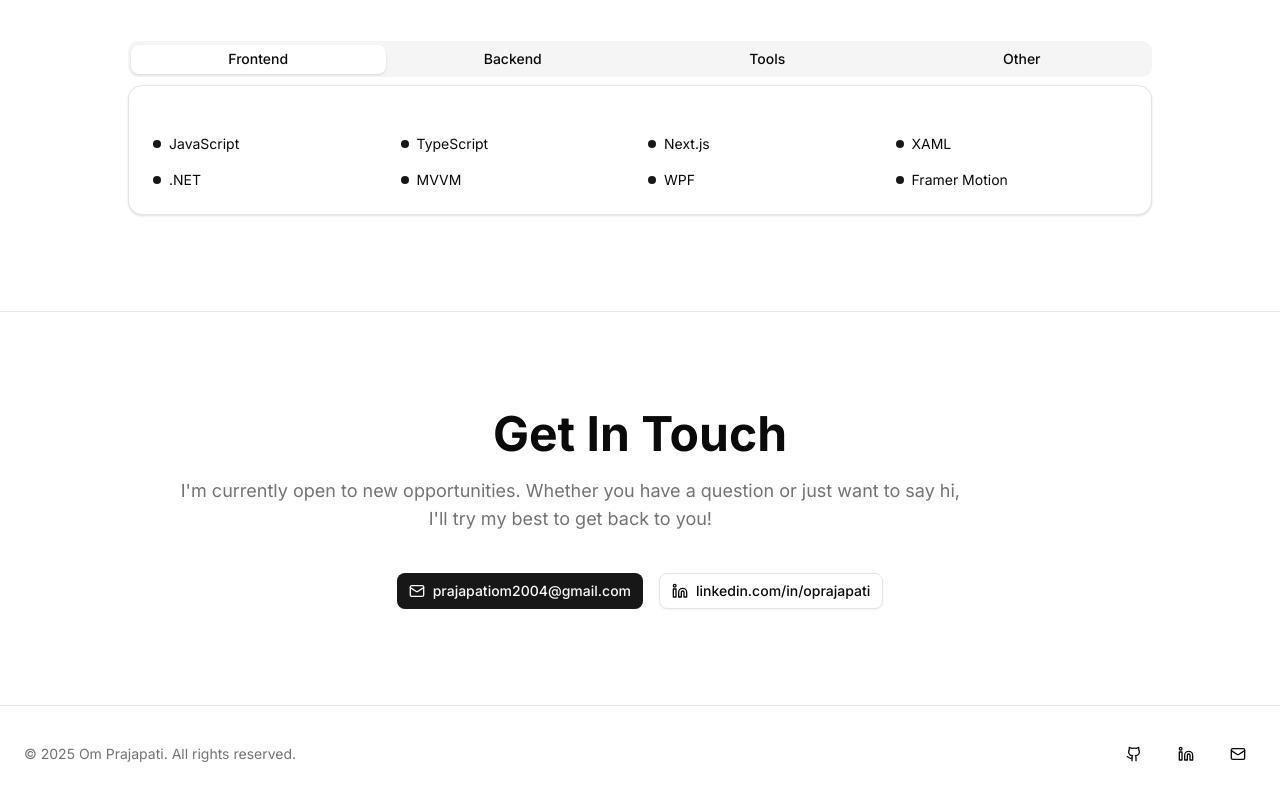
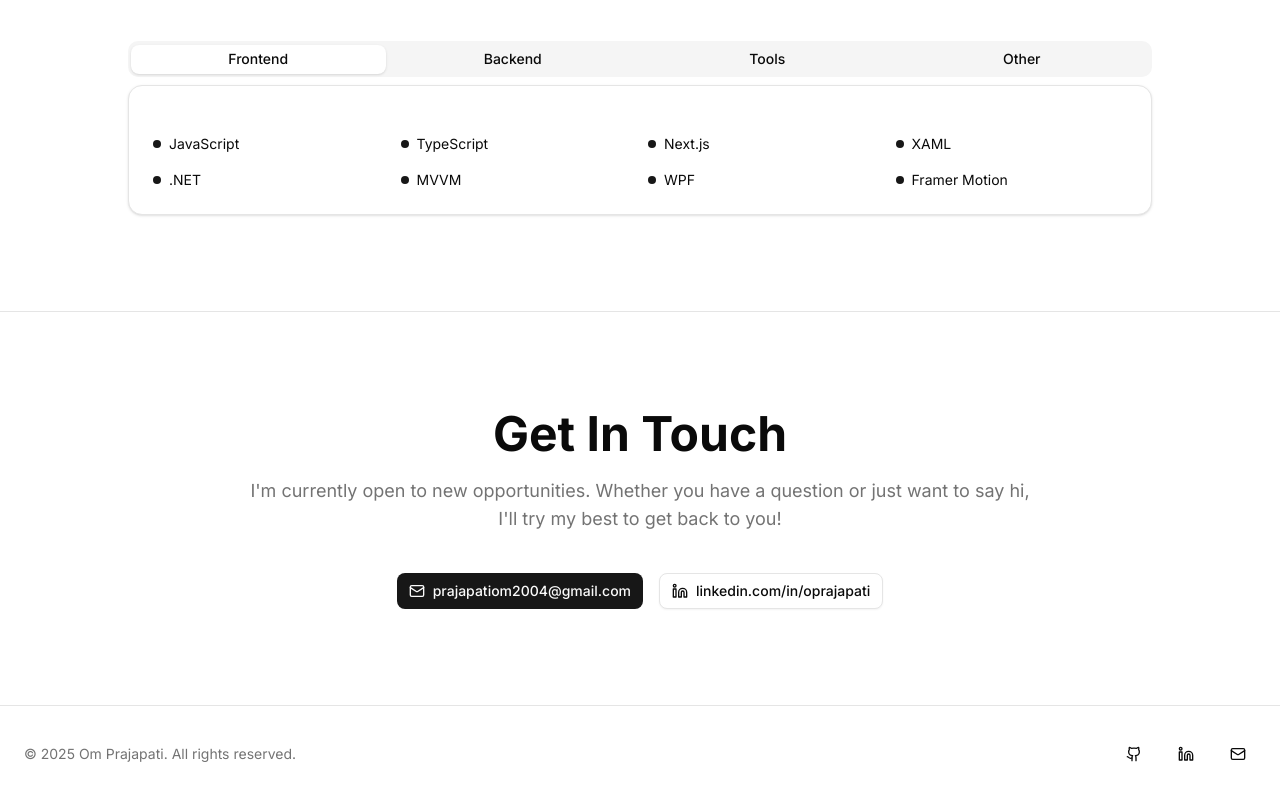
Before and after one commit to oprajapati1/my-website, a Next.js app in the folder my-app/: page / in a window 1280 px wide. Shown: the part 2448-3248 px from the top of the page. Built offline with nearby package versions, Linux system fonts and the light colour scheme.

Commit message:
fix get in touch text alignment & updated resume.

```diff
--- a/my-app/app/page.tsx
+++ b/my-app/app/page.tsx
@@ -224,7 +224,7 @@ export default function Home() {
               <h2 className="text-3xl font-bold leading-[1.1] sm:text-3xl md:text-5xl">Get In Touch</h2>
             </FadeIn>
             <FadeIn delay={0.1}>
-              <p className="max-w-[85%] leading-normal text-muted-foreground sm:text-lg sm:leading-7">
+              <p className="mx-auto max-w-[85%] leading-normal text-muted-foreground sm:text-lg sm:leading-7">
                 I&apos;m currently open to new opportunities. Whether you have a question or just want to say hi, I&apos;ll try my best to get back to you!
               </p>
             </FadeIn>
```
Also changed, not shown: 1 other file (tests, documents, lock files or other folders).
